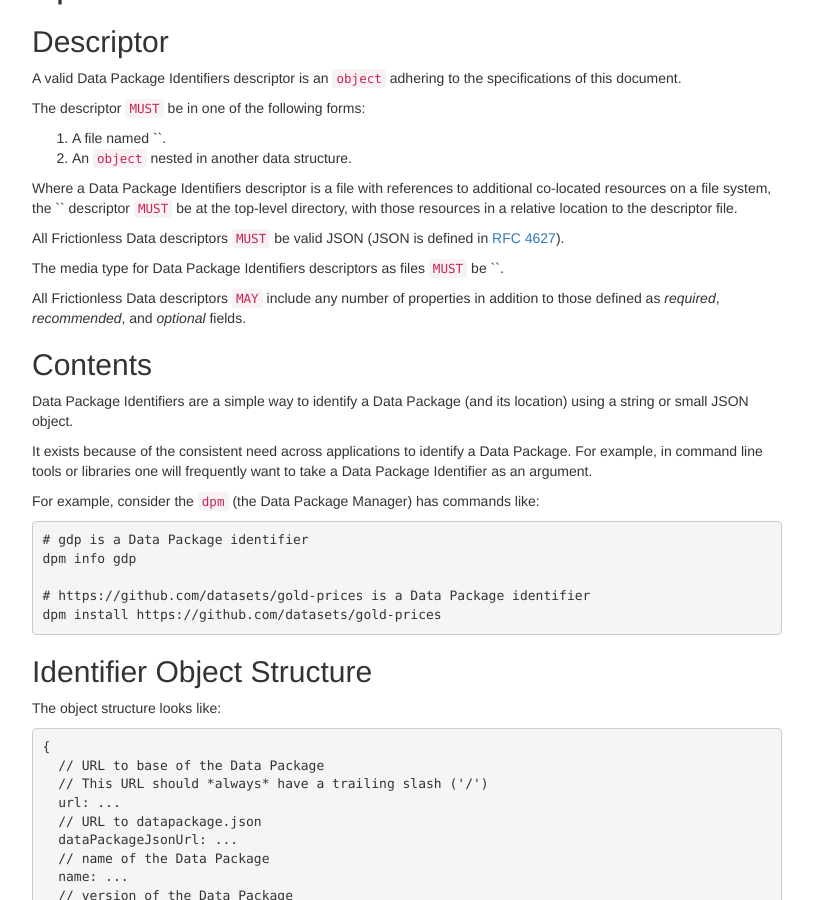
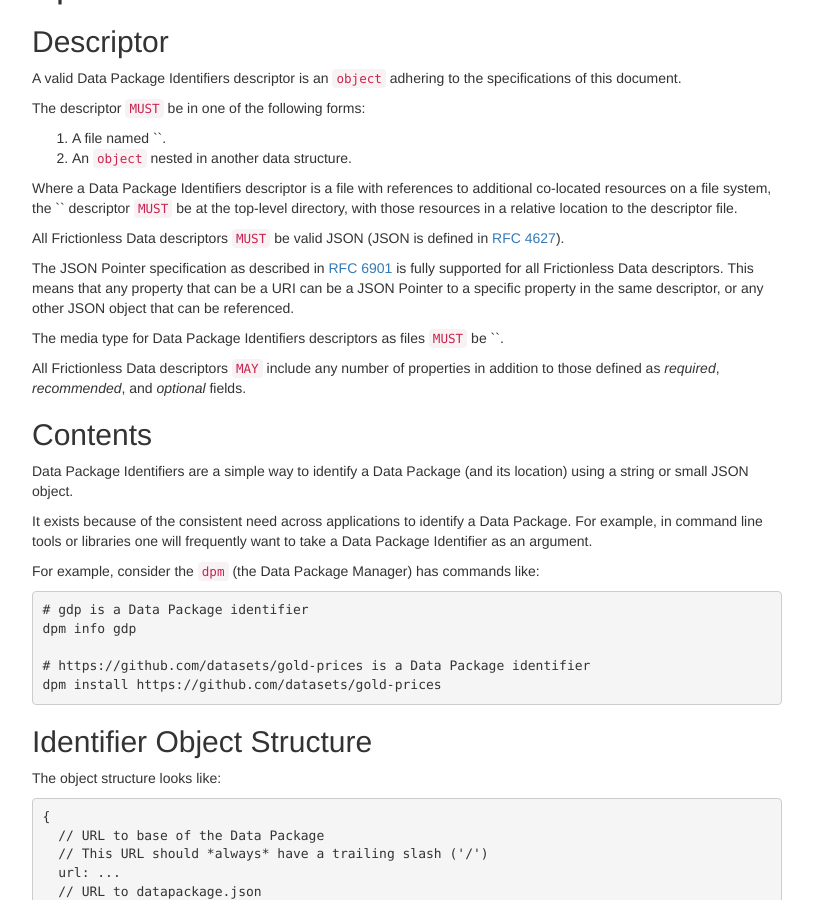
Before and after one commit to frictionlessdata/datapackage, a Jekyll site: the page built from datapackage-identifier/index.md, in a window 1280 px wide and 900 px high, scrolled down 713 px. Shown: the whole window, without its empty margins (233-1046 px from the left). Built offline with Jekyll 4.4.1, drawn with Linux system fonts in a browser that asks for light colours; nearby versions of some CDN libraries; comment, search, counter and statistics services are not loaded.

Commit message:
Add support for JSON Pointer. Remove old referencing conventions.
- old schemas property, and referencing that by keyword is no longer supported

```diff
--- a/_data/schemas/concepts.json
+++ b/_data/schemas/concepts.json
@@ -5,7 +5,7 @@
       "title": "Schema",
       "description": "A schema for this resource.",
       "oneOf": [
-        { "type": "string" },
+        { "type": "string", "format": "uri" },
         { "type": "object" }
       ]
     },
@@ -13,7 +13,7 @@
       "title": "Table Schema",
       "description": "A Table Schema for this resource.",
       "oneOf": [
-        { "type": "string" },
+        { "type": "string", "format": "uri" },
         {
           "type": "object",
           "required": [ "fields" ],
--- a/_includes/descriptor.md
+++ b/_includes/descriptor.md
@@ -11,6 +11,8 @@ Where a {{ page.title }} descriptor is a file with references to additional co-l
 
 All Frictionless Data descriptors `MUST` be valid JSON (JSON is defined in [RFC 4627](http://www.ietf.org/rfc/rfc4627.txt)).
 
+The JSON Pointer specification as described in [RFC 6901](https://tools.ietf.org/html/rfc6901) is fully supported for all Frictionless Data descriptors. This means that any property that can be a URI can be a JSON Pointer to a specific property in the same descriptor, or any other JSON object that can be referenced.
+
 The media type for {{ page.title }} descriptors as files `MUST` be `{{ page.mediatype }}`.
 
 All Frictionless Data descriptors `MAY` include any number of properties in addition to those defined as *required*, *recommended*, and *optional* fields.
```
